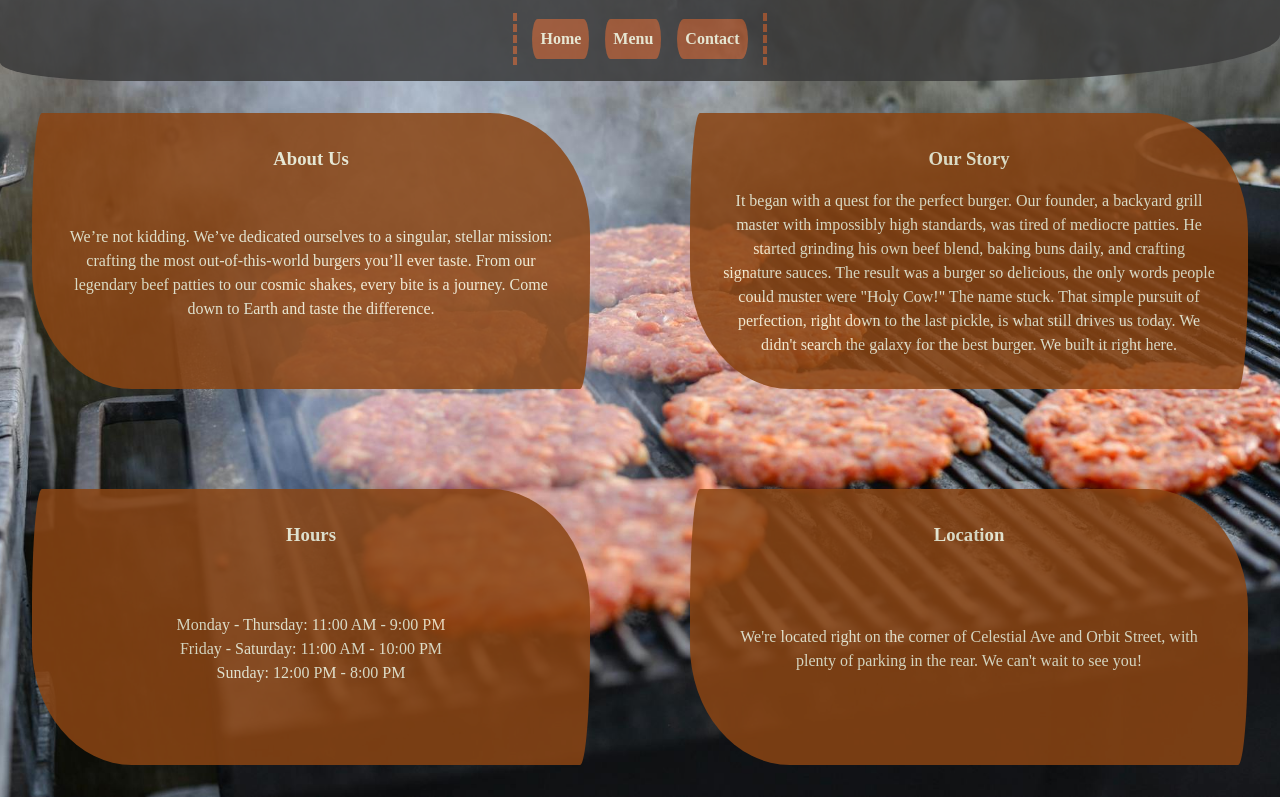
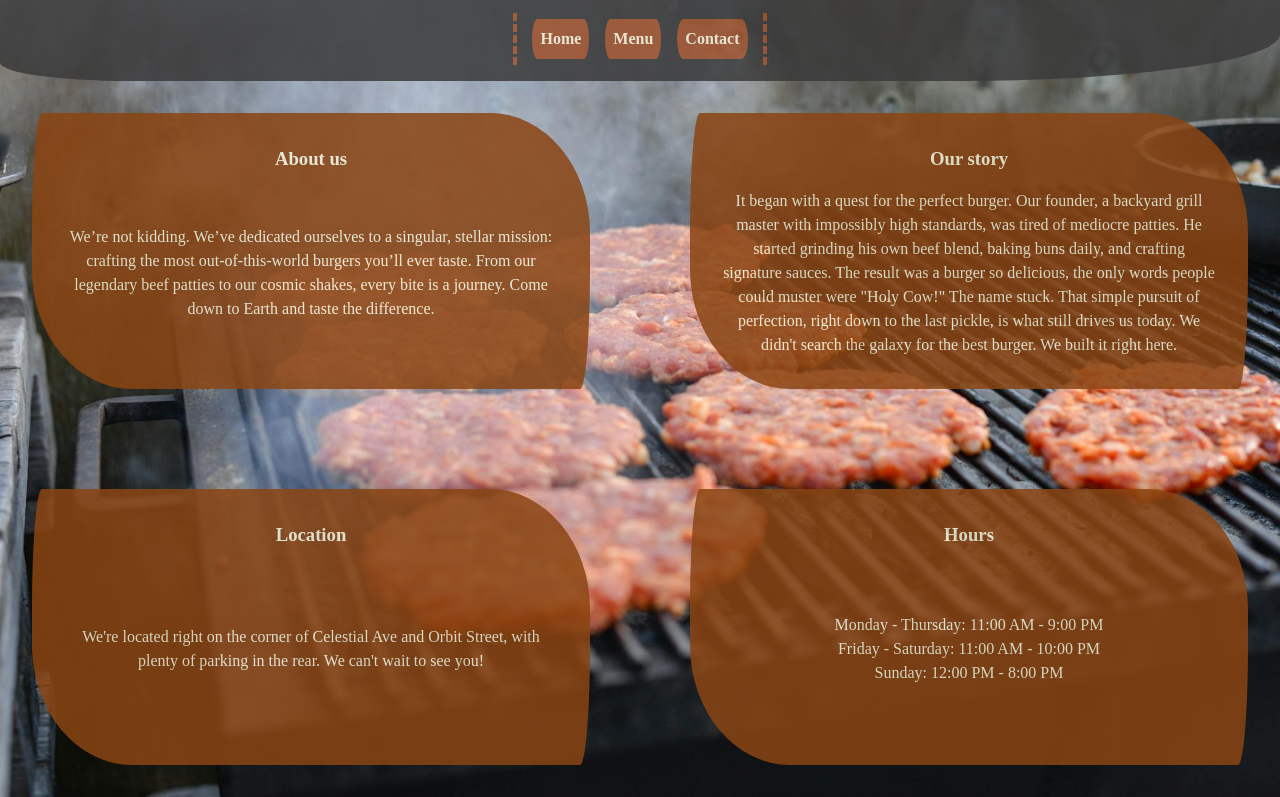
Before and after one commit to Jackob2004/odin-restaurant-page, a website built with webpack: page src/template.html in a window 1280 px wide. Shown: the part 106-903 px from the top of the page. Built offline with nearby package versions, Linux system fonts and the light colour scheme.

Commit message:
Generate home page content on page load
Create content by using JavaScript only.

```diff
--- a/src/home.js
+++ b/src/home.js
@@ -70,6 +70,8 @@ function generateComplexCard(title, list) {
     const heading = document.createElement("h3");
     const unorderedList= document.createElement("ul");
 
+    heading.innerText = title;
+
     for (const item of list) {
         const listItem = document.createElement("li");
         listItem.innerText = item;
--- a/src/index.js
+++ b/src/index.js
@@ -1,4 +1,9 @@
 import "./reset.css";
 import "./styles.css";
+import * as home from "./home.js";
 
-console.log("Hello!");
+const contentContainer = document.querySelector("#content");
+
+window.addEventListener("load", () => {
+    home.generatePageContent().forEach(card => contentContainer.appendChild(card));
+});
--- a/src/template.html
+++ b/src/template.html
@@ -18,46 +18,7 @@
 
     </header>
 
-    <div id="content">
-        <div id="about-us">
-           <h3>About Us</h3>
+    <div id="content"></div>
 
-            <p>We’re not kidding. We’ve dedicated ourselves to a singular,
-                stellar mission: crafting the most out-of-this-world burgers you’ll ever taste.
-                From our legendary beef patties to our cosmic shakes, every bite is a journey.
-                Come down to Earth and taste the difference.
-            </p>
-        </div>
-
-        <div id="our-story">
-            <h3>Our Story</h3>
-
-            <p>It began with a quest for the perfect burger. Our founder, a backyard grill master with impossibly high standards, was tired of mediocre patties. He started grinding his own beef blend, baking buns daily, and crafting signature sauces.
-
-                The result was a burger so delicious, the only words people could muster were "Holy Cow!" The name stuck. That simple pursuit of perfection, right down to the last pickle, is what still drives us today.
-
-                We didn't search the galaxy for the best burger. We built it right here.
-            </p>
-        </div>
-
-        <div id="hours">
-            <h3>Hours</h3>
-
-            <ul>
-                <li>Monday - Thursday: 11:00 AM - 9:00 PM</li>
-                <li>Friday - Saturday: 11:00 AM - 10:00 PM</li>
-                <li>Sunday: 12:00 PM - 8:00 PM</li>
-            </ul>
-        </div>
-
-        <div id="location">
-            <h3>Location</h3>
-
-            <p>
-                We're located right on the corner of Celestial Ave and Orbit Street,
-                with plenty of parking in the rear. We can't wait to see you!
-            </p>
-        </div>
-    </div>
 </body>
 </html>
```
